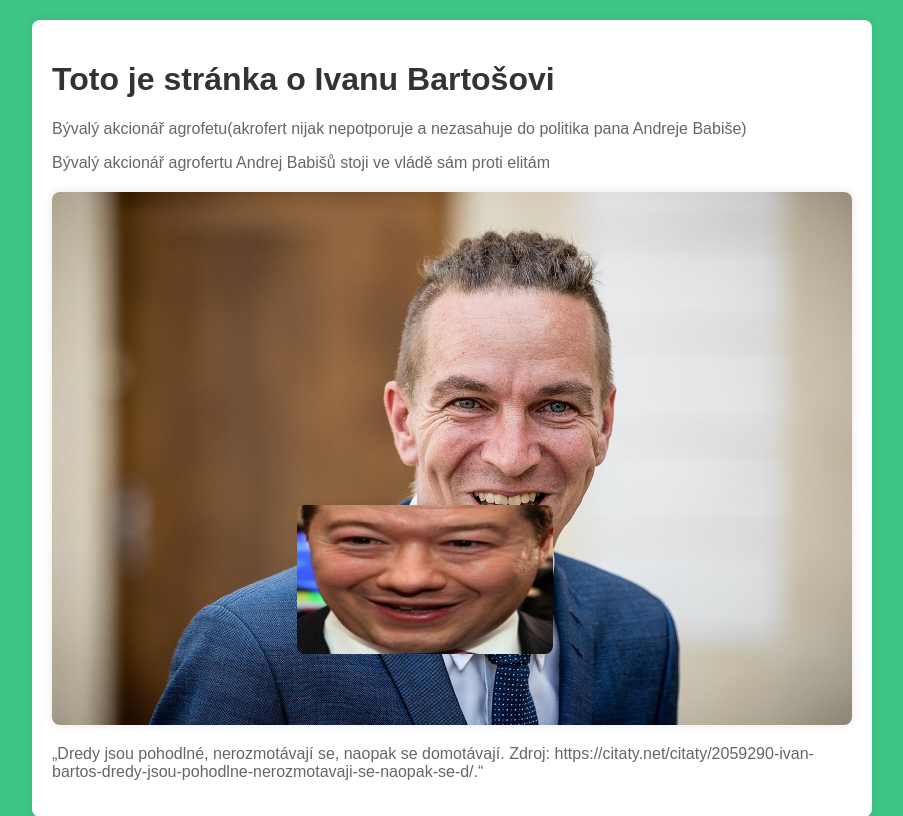
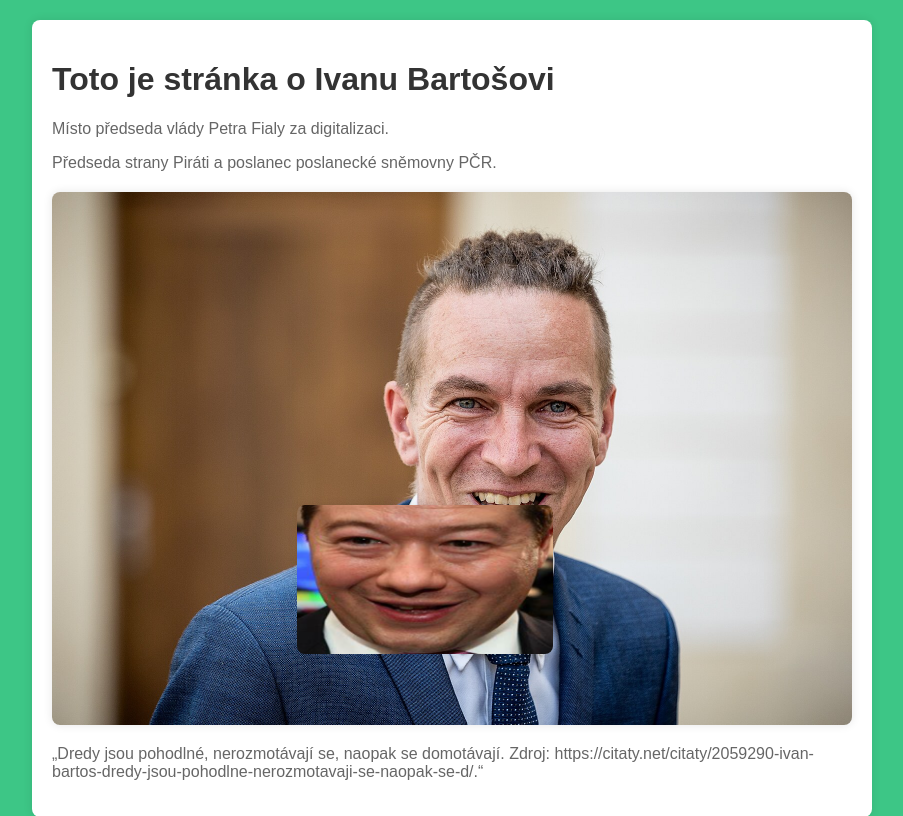
Before and after one commit to 2Karlicek/SPS_Kladno_projekt, a PHP site: the page made by Bartoš.php in a window 1280 px wide. Shown: the top 816 px of the page, without its empty margins (188-1091 px from the left). Run offline with PHP 8.4, Linux system fonts and the light colour scheme.

Commit message:
Bartoš.php

```diff
--- a/Bartoš.php
+++ b/Bartoš.php
@@ -64,8 +64,8 @@
 ?>
     <div class="container">
         <h1>Toto je stránka o Ivanu Bartošovi</h1>
-        <p>Bývalý akcionář agrofetu(akrofert nijak nepotporuje a nezasahuje do politika pana Andreje Babiše)</p>
-        <p>Bývalý akcionář agrofertu Andrej Babišů stoji ve vládě sám proti elitám</p>
+        <p>Místo předseda vlády Petra Fialy za digitalizaci.</p>
+        <p>Předseda strany Piráti a poslanec poslanecké sněmovny PČR. </p>
 
 
         <img src=assets/images/DAV65b456d47c_Ivan_Bartos.jpg alt="Bývalý akcionář agroferu">
```
